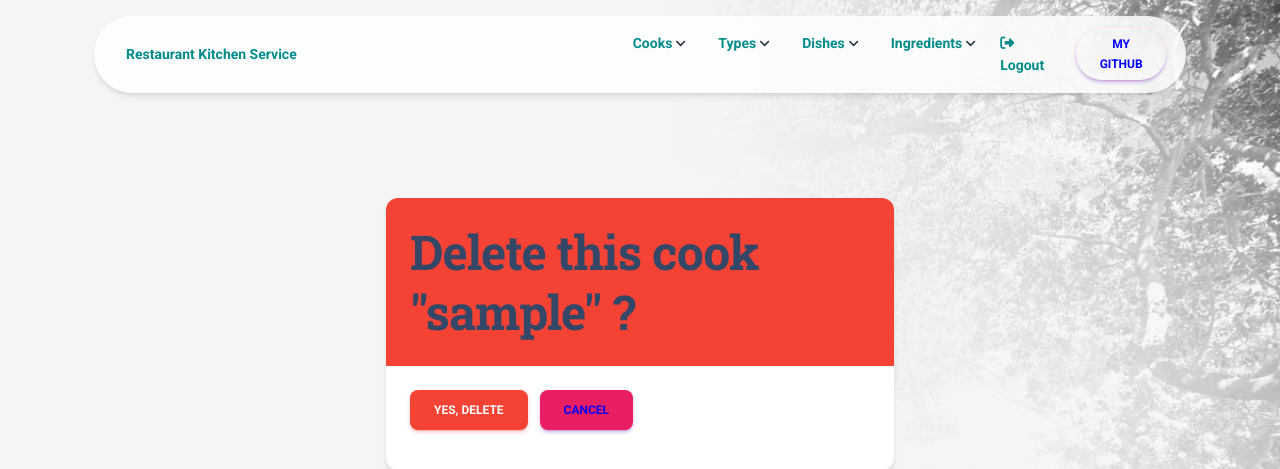
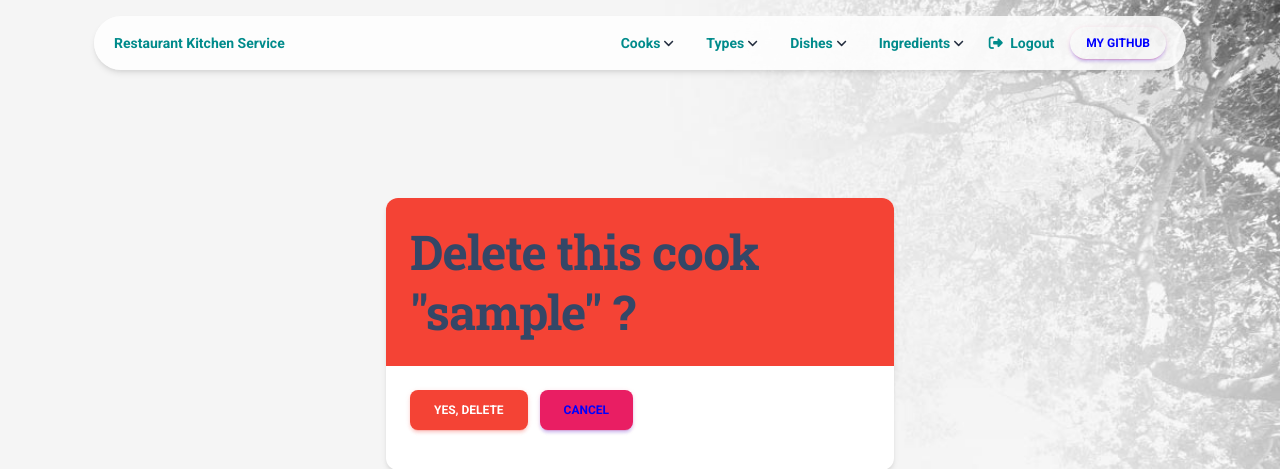
Before and after one commit to Morty67/restaurant_kitchen_service, a Django app: page /cook/1/delete/ in a window 1280 px wide; the page is wider, and only the part inside the window is pictured. Shown: the top 469 px of that part. Run offline with Django 4.2, Linux system fonts and the light colour scheme; the visitor is signed in with stand-in values (Sample User, id 1); data comes from the database, SQL or seed files in the repository; some libraries are stand-ins or nearby versions.

Commit message:
resize in navigation

```diff
--- a/templates/includes/navigation.html
+++ b/templates/includes/navigation.html
@@ -6,7 +6,7 @@
       <nav
           class="navbar navbar-expand-lg  blur blur-rounded top-0 z-index-fixed shadow position-absolute my-3 py-2 start-0 end-0 mx-4">
         <div class="container-fluid px-0">
-          <a class="navbar-brand font-weight-bolder ms-sm-3"
+          <a class="navbar-brand font-weight-bolder ms-sm-1"
              href="/" rel="tooltip"
              title="Designed and Coded by Creative Tim" data-placement="bottom">
             Restaurant Kitchen Service
```
